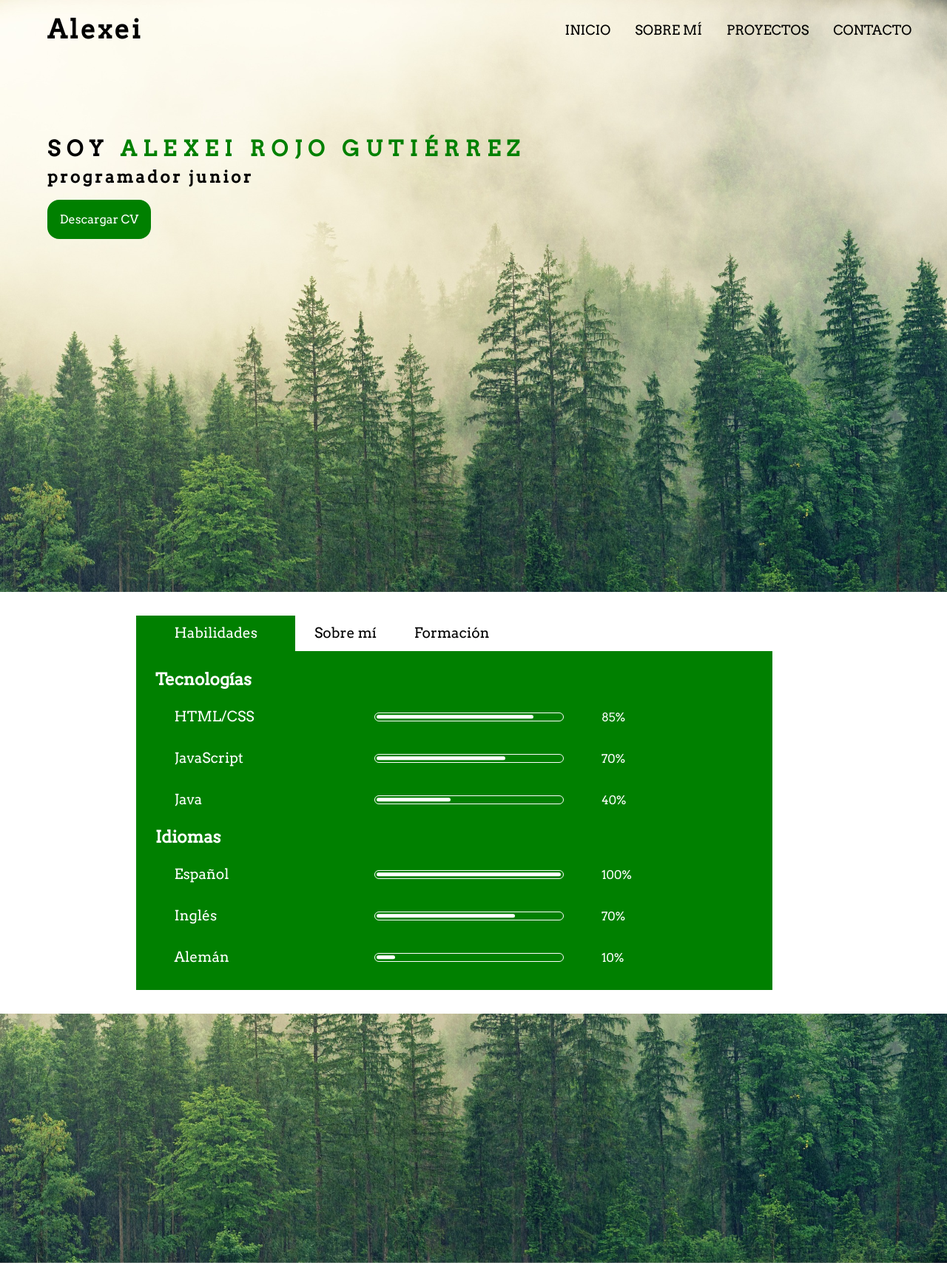
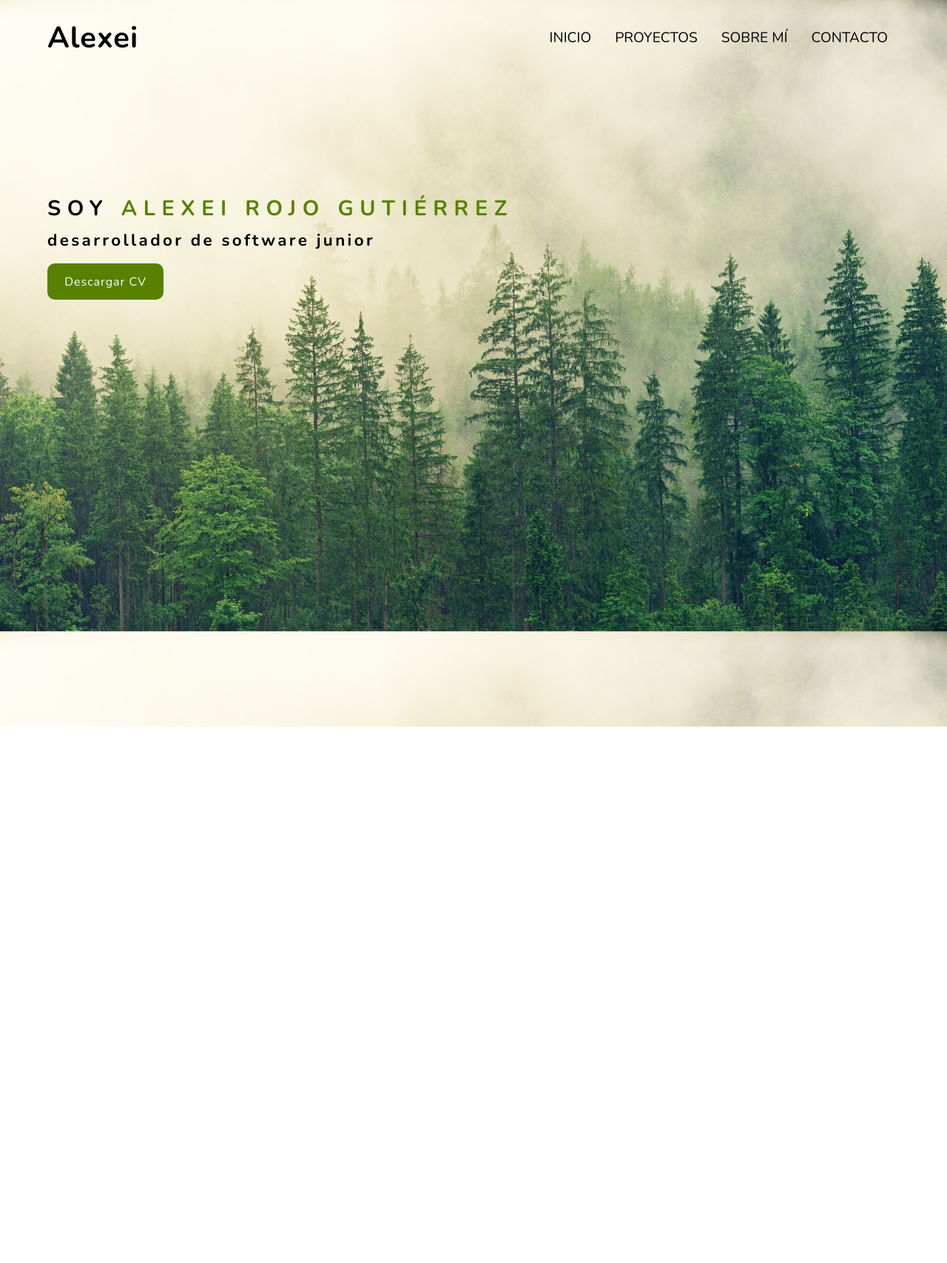
Before and after one commit to AlexeiRGut/AlexeiRGut.github.io, a plain HTML site: page index.html in a window 1280 px wide. Shown: the top 1707 px of the page at 74% size. After the commit the page ends 982 px from the top, so only its background shows below. Drawn offline with nearby package versions, Linux system fonts and the light colour scheme.

Commit message:
newVersion_firstPush
newVersion_firstPush

```diff
--- a/archivosCSS/main.css
+++ /dev/null
@@ -1,179 +0,0 @@
-@import url('https://fonts.googleapis.com/css?family=Arvo');
-
-
-*,
-*::before,
-*::after {
-    padding: 0;
-    margin: 0;
-    text-decoration: none;
-    list-style: none;
-    box-sizing: border-box;
-    font-family: "Arvo", serif;
-    font-size: 16px;
-}
-
-header {
-    position: fixed;
-    width: 100%;
-    z-index: 2;
-}
-
-nav {
-    background-color: transparent;
-    height: 10vh;
-    max-width: 100%;
-    z-index: 1;
-    transition: all 0.4s ease;
-    display: flex;
-    align-items: center;
-    justify-content: space-between;
-}
-
-label.logo {
-    color: black;
-    font-size: 2.1875em;
-    margin: 0 5vw;
-    font-weight: bold;
-    letter-spacing: 0.1em;
-    transition: all 0.4s ease;
-}
-
-nav ul {
-    float: right;
-    margin-right: 1.5vw;
-    list-style: none;
-    display: flex;
-}
-
-nav ul li {
-    margin-right: 1.5em;
-}
-
-nav ul li a {
-    display: block;
-    color: black;
-    text-align: center;
-
-    font-size: 1.125em;
-    padding: 0 0.25em 0 0.25em; /* top, right, bottom, left */
-    border-radius: 0.1875em;
-    text-transform: uppercase;
-
-    position: relative;
-    transition: color 0.4s ease;
-}
-
-/* BARRITA DEL MENU */
-nav ul li a::after {
-    content: "";
-    position: absolute;
-    background-color: green;
-    height: 0.1em;
-    width: 0%;
-    left: 0;
-    margin-left: 10%;
-    bottom: -0.2em;
-    transition: width 0.4s ease;
-}
-
-/* BARRITA DEL MENU */
-nav ul li a:hover::after {
-    width: 80%;
-}
-
-/* TRANSICIÓN DEL TEXTO DE a */
-nav ul li a:hover {
-    color: green;
-}
-
-/* NAV if SCROLLED*/
-
-.scrolled {
-    background-color: green;
-    height: 8.5vh;
-    transition: all 0.4s ease;
-}
-
-.scrolled label.logo {
-    color: white;
-}
-.scrolled ul li a {
-    color: white;
-    transition: all 0.4s ease;
-}
-
-.scrolled ul li a:hover {
-    color: rgb(0, 255, 0);
-}
-
-.scrolled ul li a::after {
-    background-color: rgb(0, 255, 0);
-
-}
-
-/* FIN de SCROLLED */
-
-/* Inicio */
-
-body {
-    background-image: url(../imagenes/fondo.jpg);
-    background-repeat: no-repeat;
-    background-size: cover;
-    background-attachment: fixed;
-}
-
-#inicio {
-    height: 100vh;
-    /* background-image: url(../imagenes/fondo.jpg);
-    background-repeat: no-repeat;
-    background-size: cover;
-    background-attachment: fixed; */
-}
-
-#inicio div {
-    position: sticky;
-    top: 20vh;
-    margin-left: 5vw;
-    margin-bottom: 20vh;
-    overflow: hidden;
-
-}
-
-#inicio div h1 {
-    margin-top: 0.8em;
-    margin-bottom: 0.2em;
-    letter-spacing: 0.3em;
-    text-transform: uppercase;
-    font-size: 1.8em;
-}
-
-#nombre {
-    color: green;
-    font-size: 1em;
-}
-
-#inicio div h2 {
-    color: black;
-    letter-spacing: 0.15em;
-    font-size: 1.4em;
-    text-decoration: none;
-    margin-bottom: 0.6em;
-    text-transform: lowercase;
-}
-
-#inicio div #CV {
-    color: white;
-    background-color: green;
-    margin-top: 0.2em;
-    display: inline-block;
-    padding: 0.8em;
-    border: solid 0.25em green;
-    border-radius: 1em;
-    transition: all 0.3s ease;
-}
-
-#inicio div #CV:hover {
-    color: green;
-    background-color: transparent;
-}
--- a/archivosCSS/proyectos.css
+++ /dev/null
@@ -1,4 +0,0 @@
-#projSection {
-    height: 100vh;
-    overflow: hidden;
-}
--- a/archivosJS/scrollNav.js
+++ /dev/null
@@ -1,10 +0,0 @@
-window.addEventListener('scroll', function() {
-    let navbar = document.getElementById('nav');
-    let scrolled = window.scrollY > 0;
-
-    if (scrolled) {
-        navbar.classList.add('scrolled');
-    } else {
-        navbar.classList.remove('scrolled');
-    }
-});
--- /dev/null
+++ b/css/header.css
@@ -0,0 +1,165 @@
+@import url('https://fonts.googleapis.com/css2?family=Nunito:ital,wght@0,200..1000;1,200..1000&display=swap');
+
+*,
+*::after,
+*::before {
+    font-family: "Nunito", Verdana, Geneva, Tahoma, sans-serif;
+    font-size: 16px;
+    border: none;
+    margin: 0;
+    padding: 0;
+    text-decoration: none;
+    list-style: none;
+}
+
+:root {
+    --color1: #255000;
+    --color2: #588100;
+    --color3: #8db600;
+    --color4: #8f0065;
+    --color5: #c6da52;
+}
+
+body {
+    background-image: url(../images/forest.jpg);
+    background-repeat: no-repeat;
+    background-size: cover;
+    background-attachment: fixed;
+    overflow-x: hidden;
+}
+
+
+header {
+    position: sticky;
+    top: 0;
+    width: 100vw;
+    z-index: 10;
+    display: flex;
+    justify-content: center;
+    background-color: transparent;
+    min-height: 10vh;
+
+    transition: all .2s ease;
+}
+
+header nav {
+    width: 90%;
+    display: flex;
+    align-items: center;
+    justify-content: space-between;
+    padding: 3vh 0;
+}
+
+#menu {
+    width: 30px;
+    display: none;
+    transition: .2s ease;
+    transition: transform .6s ease;
+    cursor: pointer;
+}
+
+.menuClicked {
+    filter: invert(12%) sepia(45%) saturate(6404%) hue-rotate(304deg) brightness(100%) contrast(114%); /* --color4 */
+    transform: rotateZ(-180deg)
+}
+
+#logo{
+    text-transform: capitalize;
+    font-weight: 700;
+    font-size: 2.5em;
+    letter-spacing: 1px;
+    color: black;
+    transition: .2s ease;
+}
+
+#logo:hover {
+    color: var(--color4);
+}
+
+header nav ul {
+    display: flex;
+    list-style: none;
+}
+
+header nav ul li {
+    padding: 1vh 2vh;
+    text-transform: uppercase;
+    color: black;
+    font-size: 1.2em;
+    cursor: pointer;
+    position: relative;
+    transition: .2s ease;
+    white-space: nowrap;
+}
+
+header nav ul li::before {
+    position: absolute;
+    content: "";
+    background-color: var(--color4);
+    height: 2px;
+    width: 0;
+    bottom: 0;
+    left: 10%;
+
+    transition: .2s ease;
+}
+
+header nav ul li:hover {
+    color: var(--color4);
+}
+
+header nav ul li:hover::before {
+    width: 80%;
+}
+
+.scrolled {
+    background-color: rgba(255, 255, 255, .25);
+    backdrop-filter: blur(5px);
+    box-shadow: 4px 4px 4px rgba(255, 255, 255, .25);
+}
+
+
+@media only screen and (max-width: 920px) {
+
+    nav {
+        flex-direction: column;
+        gap: 1vh;
+    }
+
+    nav ul {
+        justify-content: space-between;
+        width: 100%;
+    }
+
+}
+
+@media only screen and (max-width: 600px) {
+
+    header nav {
+        position: relative;
+        padding: 2vh 0;
+        width: 100%;
+    }
+
+    #headerUl {
+        transition: .5s ease;
+        justify-content: center;
+        flex-direction: column;
+        position: absolute;
+        top: 100%;
+        background-color: var(--color3);
+    }
+
+    #menu {
+        display: block;
+    }
+
+    .hiddenUl {
+        left: -100%;
+    }
+
+    .displayedUl {
+        left: 0;
+    }
+
+}
--- /dev/null
+++ b/css/presentacion.css
@@ -0,0 +1,48 @@
+#presentacion {
+    box-sizing: border-box;
+    height: 90vh;
+    position: sticky;
+    padding-top: 20vh;
+    margin-left: 5vw;
+    margin-bottom: 20vh;
+    overflow: hidden;
+
+}
+
+#presentacion h1 {
+    margin-bottom: 1vh;
+    letter-spacing: 0.3em;
+    text-transform: uppercase;
+    font-size: 1.8em;
+}
+
+#nombre {
+    color: var(--color2);
+    font-size: 1em;
+}
+
+#presentacion h2 {
+    color: black;
+    letter-spacing: 0.15em;
+    font-size: 1.4em;
+    text-decoration: none;
+    margin-bottom: 2vh;
+    text-transform: lowercase;
+}
+
+#presentacion #CV {
+    color: white;
+    background-color: var(--color2);
+    display: inline-block;
+    padding: 1.2vh 2.4vh;
+    letter-spacing: 1px;
+    border: solid 4px var(--color2);
+    border-radius: 10px;
+    transition: all 0.2s ease;
+}
+
+#presentacion #CV:hover {
+    color: var(--color4);
+    border: solid 4px var(--color4);
+    background-color: transparent;
+}
--- a/index.html
+++ b/index.html
@@ -1,46 +1,48 @@
 <!DOCTYPE html>
-<html lang="en">
+<html lang="es">
 <head>
     <meta charset="UTF-8">
     <meta name="viewport" content="width=device-width, initial-scale=1.0">
 
-    <link rel="stylesheet" href="archivosCSS/main.css"/>
-    <link rel="stylesheet" href="archivosCSS/sobreMi.css"/>
-    <link rel="stylesheet" href="archivosCSS/proyectos.css">
+    <link rel="stylesheet" href="css/header.css" type="text/css">
+    <link rel="stylesheet" href="css/presentacion.css" type="text/css">
+    <link rel="stylesheet" href="css/sobreMi.css" type="text/css">
 
-    <!-- Google Icons -->
-    <link rel="stylesheet" href="archivosCSS/esilosIconos.css">
-    <link rel="stylesheet" href="https://fonts.googleapis.com/css2?family=Material+Symbols+Outlined:opsz,wght,FILL,GRAD@20..48,100..700,0..1,-50..200" />
 
-    <title>Alexei Rojo</title>
+    <title>Alexei</title>
 </head>
 <body>
+
+
     <header>
-        <nav id="nav">
-
-            <!-- Icono de despliegue cuando responsive para móviles -->
-
-            <label class="logo">Alexei</label>
-            <ul>
-                <li><a href="#">Inicio</a></li>
-                <li><a href="#">Sobre mí</a></li>
-                <li><a href="#">Proyectos</a></li>
-                <li><a href="#">Contacto</a></li>
+        <nav>
+            <a id="logo" href="index.html">Alexei</a>
+            <img id="menu" src="images/bars-solid.svg" alt="menu">
+            <ul id="headerUl" class="hiddenUl">
+                <li id="navInicio">Inicio</li>
+                <li id="navProyectos">Proyectos</li>
+                <li id="navSobreMi">Sobre mí</li>
+                <li id="navContacto">Contacto</li>
             </ul>
         </nav>
     </header>
 
-    <section id="inicio">
-        <div>
+    <main>
+
+        <section id="presentacion">
             <h1>Soy <span id="nombre">Alexei Rojo Gutiérrez</span></h1>
-            <h2>programador junior</h2>
-            <a id="CV" download="AlexeiRojo_CV" href="AlexeiCV.pdf" target="_blank">
+            <h2>desarrollador de software junior</h2>
+            <a id="CV" download="AlexeiRojoGutierrez_CV" href="AlexeiCV.pdf" target="_blank">
                 Descargar CV</a>
-        </div>
+        </section>
+
+        <section id="formacion">
+
+
         </section>
 
 
-    <section id="sobreMiSection">
+        <!-- <section id="sobreMiSection">
             <div id="conSobreMi">
                 <ul id="tabs">
                     <li data-tab-target="#habil" class="tab activeTab">Habilidades</li>
@@ -52,38 +54,21 @@
 
                     <div id="habil" class="info activeInfo">
                         <h1>Tecnologías</h1>
-                    <div class="conHabilidad" id="conHtml">
-                        <h2>HTML/CSS</h2>
-                        <div class="barrita" id="barrHC"></div>
-                        <span>85%</span>
-                    </div>
-                    <div class="conHabilidad">
-                        <h2>JavaScript</h2>
-                        <div class="barrita" id="barrJS"></div>
-                        <span>70%</span>
-                    </div>
-                    <div class="conHabilidad">
-                        <h2>Java</h2>
-                        <div class="barrita" id="barrJV"></div>
-                        <span>40%</span>
-                    </div>
+                        <ul class="listaAptitudes">
+                            <li>PHP</li>
+                            <li>JavaScript</li>
+                            <li>Java</li>
+                            <li>SQL</li>
+                            <li>HTML/CSS</li>
+                        </ul>
 
                         <h1>Idiomas</h1>
-                    <div class="conHabilidad">
-                        <h2>Español</h2>
-                        <div class="barrita" id="barrESP"></div>
-                        <span>100%</span>
-                    </div>
-                    <div class="conHabilidad">
-                        <h2>Inglés</h2>
-                        <div class="barrita" id="barrING"></div>
-                        <span>70%</span>
-                    </div>
-                    <div class="conHabilidad">
-                        <h2>Alemán</h2>
-                        <div class="barrita" id="barrDEU"></div>
-                        <span>10%</span>
-                    </div>
+                        <ul class="listaAptitudes">
+                            <li>Español <span class="lvlIdioma">nativo</span></li>
+                            <li>Inglés <span class="lvlIdioma">C1</span></li>
+                            <li>Alemán <span class="lvlIdioma">A1</span></li>
+                        </ul>
+
                     </div>
 
                     <div id="sobreMi" class="info">
@@ -133,17 +118,16 @@
 
                 </div>
             </div>
-    </section>
+        </section> -->
+    </main>
 
-    <section id="projSection">
 
-    </section>
 
-    <script src="archivosJS/scrollNav.js"></script>
-    <script src="archivosJS/tabs.js"></script>
 
-    <!--  https://www.youtube.com/watch?v=5L6h_MrNvsk  -->
-    <!-- https://youtube.com/shorts/nJ5be4xSrjY?si=ScUiJWT5amSTN-Yx -->
+
+
+    <script src="scripts/scroll.js"></script>
+    <script src="scripts/tabs.js"></script>
 
 </body>
 </html>
--- /dev/null
+++ b/scripts/scroll.js
@@ -0,0 +1,68 @@
+window.addEventListener('scroll', function() {
+    const header = document.getElementsByTagName('header')[0];
+    let scrolled = window.scrollY > 0;
+
+    if (scrolled) {
+        header.classList.add('scrolled');
+    } else {
+        header.classList.remove('scrolled');
+    }
+});
+
+const menu = document.getElementById('menu')
+const headerUl = document.getElementById('headerUl')
+
+function showHideUl() {
+
+    if(menu.classList.contains('menuClicked')) {
+        menu.classList.remove('menuClicked')
+    }
+    else {
+        menu.classList.add('menuClicked')
+    }
+
+    if (headerUl.classList.contains('hiddenUl')) {
+        headerUl.classList.remove('hiddenUl');
+        headerUl.classList.add('displayedUl');
+    }
+    else {
+        headerUl.classList.remove('displayedUl');
+        headerUl.classList.add('hiddenUl');
+    }
+}
+
+menu.addEventListener('click', showHideUl)
+// menu.addEventListener('focusout', showHideUl)
+
+const navInicio = document.getElementById('navInicio')
+const navProyectos = document.getElementById('navProyectos')
+const navSobreMi = document.getElementById('navSobreMi')
+const navContacto = document.getElementById('navContacto')
+
+
+
+
+
+navInicio.addEventListener('click', function(){
+
+    window.scroll({ top: 0, behavior: "smooth" })
+})
+
+navSobreMi.addEventListener('click', function() {
+    const sobreMiSection = document.getElementById('sobreMiSection');
+    const yOffset = sobreMiSection.getBoundingClientRect().top + window.scrollY;
+    window.scrollTo({ top: yOffset, behavior: 'smooth' });
+});
+
+
+// navProyectos.addEventListener('click', function(){
+//     const proyectosSection = document.getElementById('proyectosSection');
+//     const yOffset = proyectosSection.getBoundingClientRect().top + window.scrollY;
+//     window.scrollTo({ top: yOffset, behavior: 'smooth' });
+// })
+
+// navContacto.addEventListener('click', function(){
+//     const contactoSection = document.getElementById('contactoSection');
+//     const yOffset = contactoSection.getBoundingClientRect().top + window.scrollY;
+//     window.scrollTo({ top: yOffset, behavior: 'smooth' });
+// })
```
Also changed, not shown: archivosCSS/esilosIconos.css (deleted, +0 -19 lines), css/sobreMi.css (renamed from archivosCSS/sobreMi.css), images/bars-solid.svg (added), images/forest.jpg (renamed from imagenes/fondo.jpg), scripts/tabs.js (renamed from archivosJS/tabs.js), 1 other file. Lines whose indentation alone changed are shown as unchanged.
